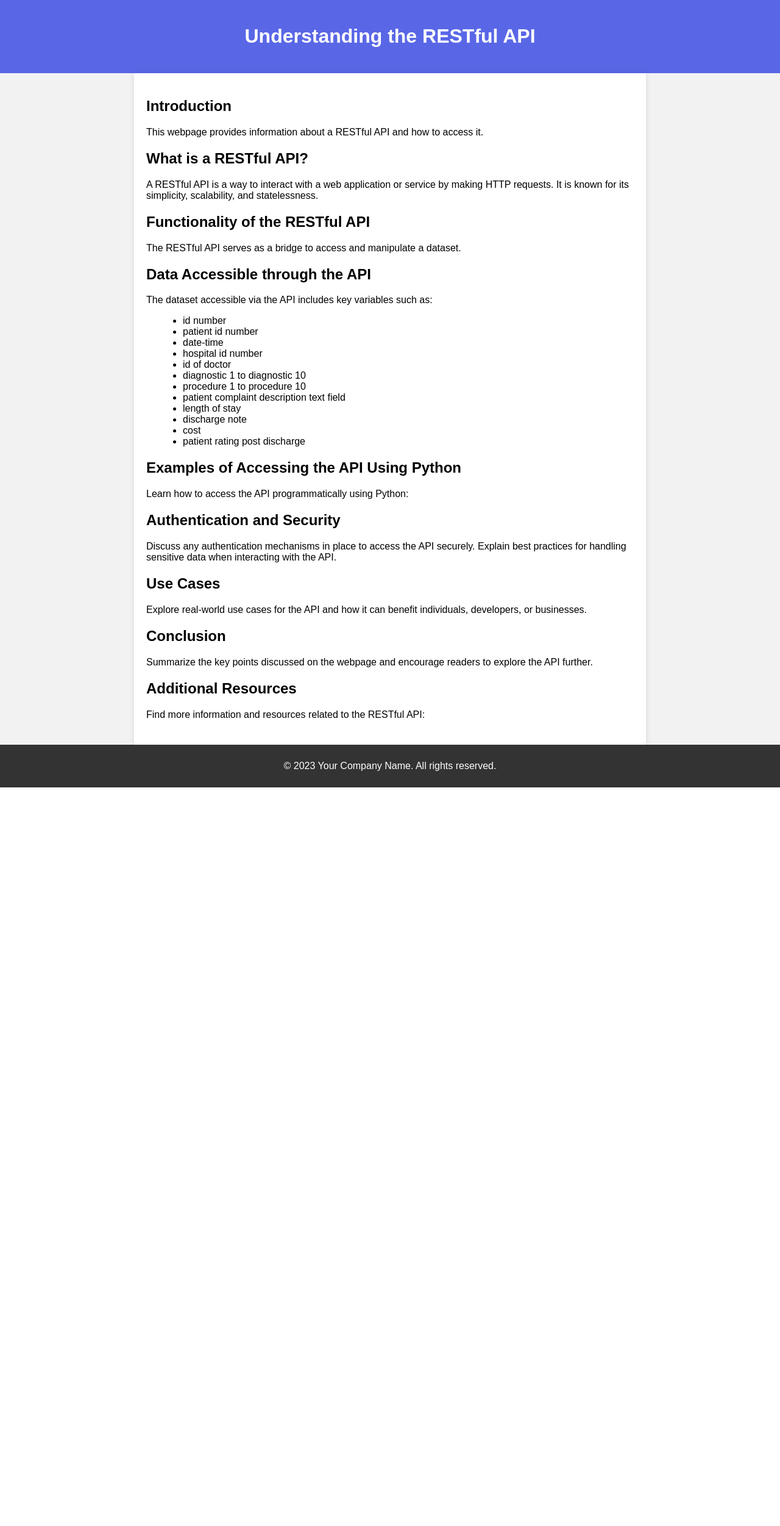
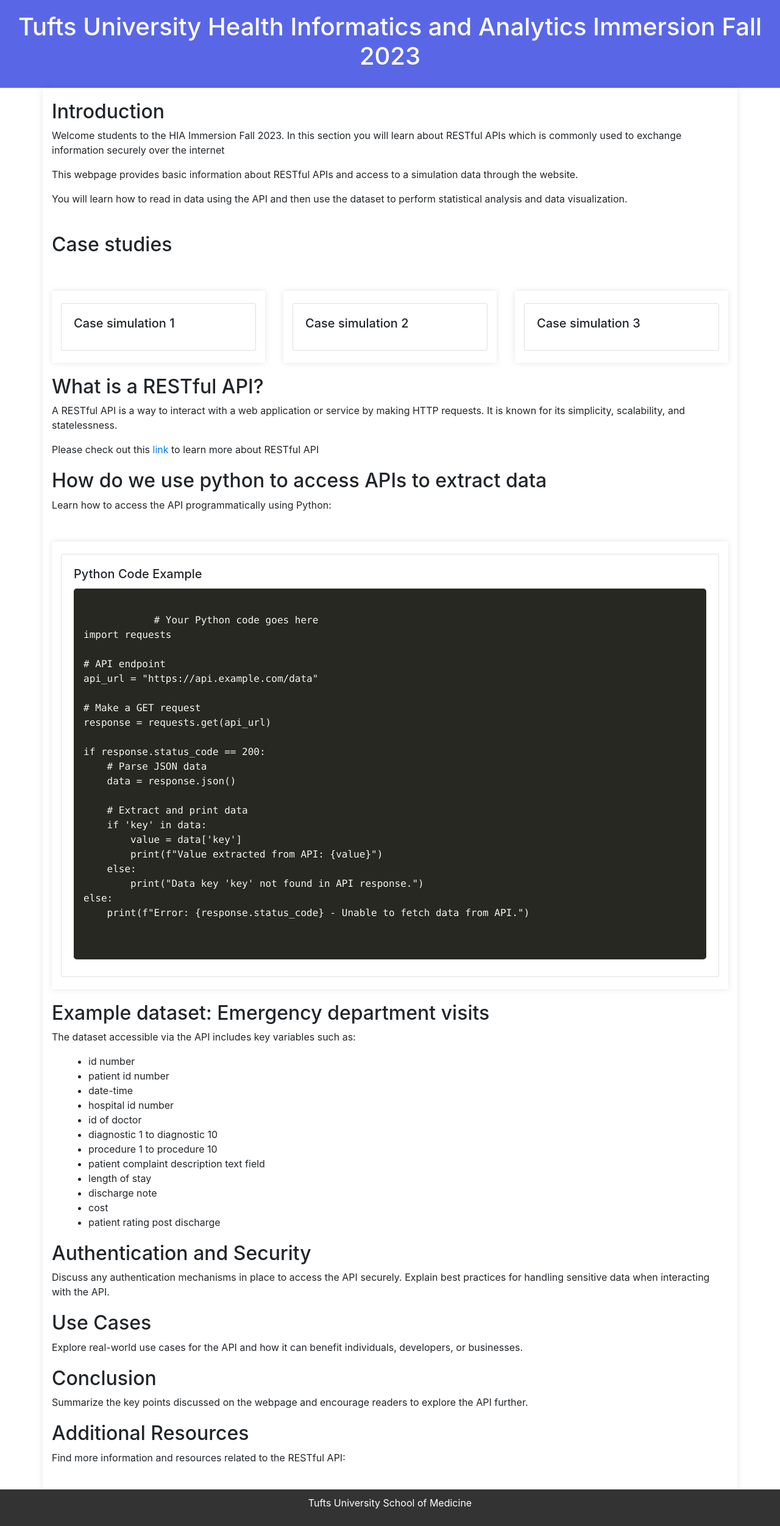
Before and after one commit to sshrestha274/HIAImmersion, a Flask app: page / in a window 1280 px wide. Shown: the whole page at 61% size. Before the commit the page ends 1291 px from the top, so only its background shows below. Run offline with Flask 3, Linux system fonts and the light colour scheme; parts of the project's set-up code (start-up, migrations or seed data) failed here and were passed over; some libraries are stand-ins or nearby versions.

Commit message:
Made updates to the html

```diff
--- a/templates/main_page2.html
+++ b/templates/main_page2.html
@@ -44,35 +44,120 @@
             text-align: center;
             padding: 10px;
         }
+
     </style>
+        <meta charset="UTF-8">
+        <meta name="viewport" content="width=device-width, initial-scale=1.0">
+        <title>Python Code Card</title>
+        <link rel="stylesheet" href="https://stackpath.bootstrapcdn.com/bootstrap/4.5.2/css/bootstrap.min.css">
+        <link rel="stylesheet" href="https://cdnjs.cloudflare.com/ajax/libs/prism/1.24.1/themes/prism-okaidia.min.css">
+        <script src="https://cdnjs.cloudflare.com/ajax/libs/prism/1.24.1/prism.min.js"></script>
+        <script src="https://cdnjs.cloudflare.com/ajax/libs/prism/1.24.1/components/prism-python.min.js"></script>
+</head>
 </head>
 <body>
     <header>
-        <h1>Understanding the RESTful API</h1>
+        <h1>Tufts University Health Informatics and Analytics Immersion Fall 2023</h1>
     </header>
 
     <div class="container">
         <!-- Introduction -->
         <section>
             <h2>Introduction</h2>
-            <p>This webpage provides information about a RESTful API and how to access it.</p>
+            <p>Welcome students to the HIA Immersion Fall 2023. In this section you will learn about RESTful APIs which is commonly used to exchange information securely over the internet</p>
+            <p>This webpage provides basic information about RESTful APIs and access to a simulation data through the website.</p>
+            <p>You will learn how to read in data using the API and then use the dataset to perform statistical analysis and data visualization.</p>
+        </section>
+        <br>
+        <section>
+            <h2>Case studies</h2>
+            <div class="row">
+                <div class="col">
+                    <div class="container mt-5">
+                        <div class="card">
+                            <div class="card-body">
+                                <h5 class="card-title">Case simulation 1</h5>
+                            </div>
+                        </div>
+                    </div>
+                </div>
+
+                <div class="col">
+                    <div class="container mt-5">
+                        <div class="card">
+                            <div class="card-body">
+                                <h5 class="card-title">Case simulation 2</h5>
+                            </div>
+                        </div>
+                    </div>
+                </div>
+
+                <div class="col">
+                    <div class="container mt-5">
+                        <div class="card">
+                            <div class="card-body">
+                                <h5 class="card-title">Case simulation 3</h5>
+                            </div>
+                        </div>
+                    </div>
+                </div>
+
+
+            </div>
+
         </section>
 
         <!-- What is a RESTful API? -->
         <section>
             <h2>What is a RESTful API?</h2>
             <p>A RESTful API is a way to interact with a web application or service by making HTTP requests. It is known for its simplicity, scalability, and statelessness.</p>
+            <p>Please check out this <a href="https://www.ibm.com/topics/rest-apis">link</a> to learn more about RESTful API</p>
         </section>
 
-        <!-- Functionality of the RESTful API -->
         <section>
-            <h2>Functionality of the RESTful API</h2>
-            <p>The RESTful API serves as a bridge to access and manipulate a dataset.</p>
+            <h2>How do we use python to access APIs to extract data</h2>
+            <p>Learn how to access the API programmatically using Python:</p>
+
+            <div class="container mt-5">
+                <div class="card">
+                    <div class="card-body">
+                        <h5 class="card-title">Python Code Example</h5>
+                        <pre>
+            <code class="language-python">
+            # Your Python code goes here
+import requests
+
+# API endpoint
+api_url = "https://api.example.com/data"
+
+# Make a GET request
+response = requests.get(api_url)
+
+if response.status_code == 200:
+    # Parse JSON data
+    data = response.json()
+
+    # Extract and print data
+    if 'key' in data:
+        value = data['key']
+        print(f"Value extracted from API: {value}")
+    else:
+        print("Data key 'key' not found in API response.")
+else:
+    print(f"Error: {response.status_code} - Unable to fetch data from API.")
+            </code>
+                        </pre>
+                    </div>
+                </div>
+            </div>
+
+            <!-- Include code examples here -->
         </section>
+
 
         <!-- Data Accessible through the API -->
         <section>
-            <h2>Data Accessible through the API</h2>
+            <h2>Example dataset: Emergency department visits </h2>
             <p>The dataset accessible via the API includes key variables such as:</p>
             <ul>
                 <li>id number</li>
@@ -91,11 +176,7 @@
         </section>
 
         <!-- Examples of Accessing the API Using Python -->
-        <section>
-            <h2>Examples of Accessing the API Using Python</h2>
-            <p>Learn how to access the API programmatically using Python:</p>
-            <!-- Include code examples here -->
-        </section>
+
 
         <!-- Authentication and Security -->
         <section>
@@ -126,7 +207,7 @@
     </div>
 
     <footer>
-        <p>&copy; 2023 Your Company Name. All rights reserved.</p>
+        <p>Tufts University School of Medicine</p>
     </footer>
 </body>
 </html>
```
